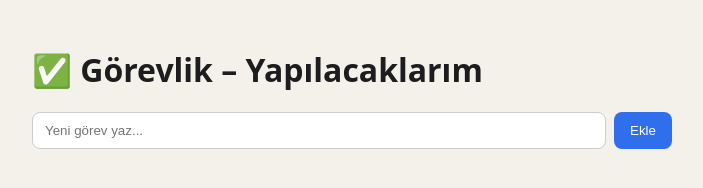
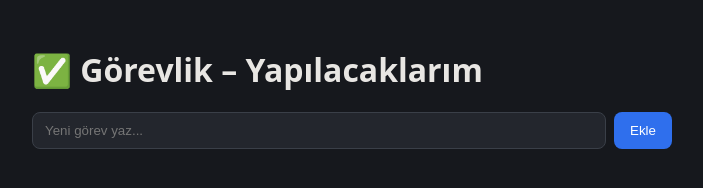
Before and after one commit to dilcomsys/gorevlik, a plain HTML site: page index.html in a window 1280 px wide. Shown: the whole page, without its empty margins (288-991 px from the left). Drawn offline with Linux system fonts and the dark colour scheme.

Commit message:
style: karanlık tema eklendi

```diff
--- a/style.css
+++ b/style.css
@@ -56,3 +56,15 @@ li span {
   text-decoration: line-through;
   opacity: 0.5;
 }
+
+@media (prefers-color-scheme: dark) {
+  body {
+    background: #16181d;
+    color: #e8e6e3;
+  }
+  input {
+    background: #23262d;
+    color: #e8e6e3;
+    border-color: #3a3f48;
+  }
+}
```
